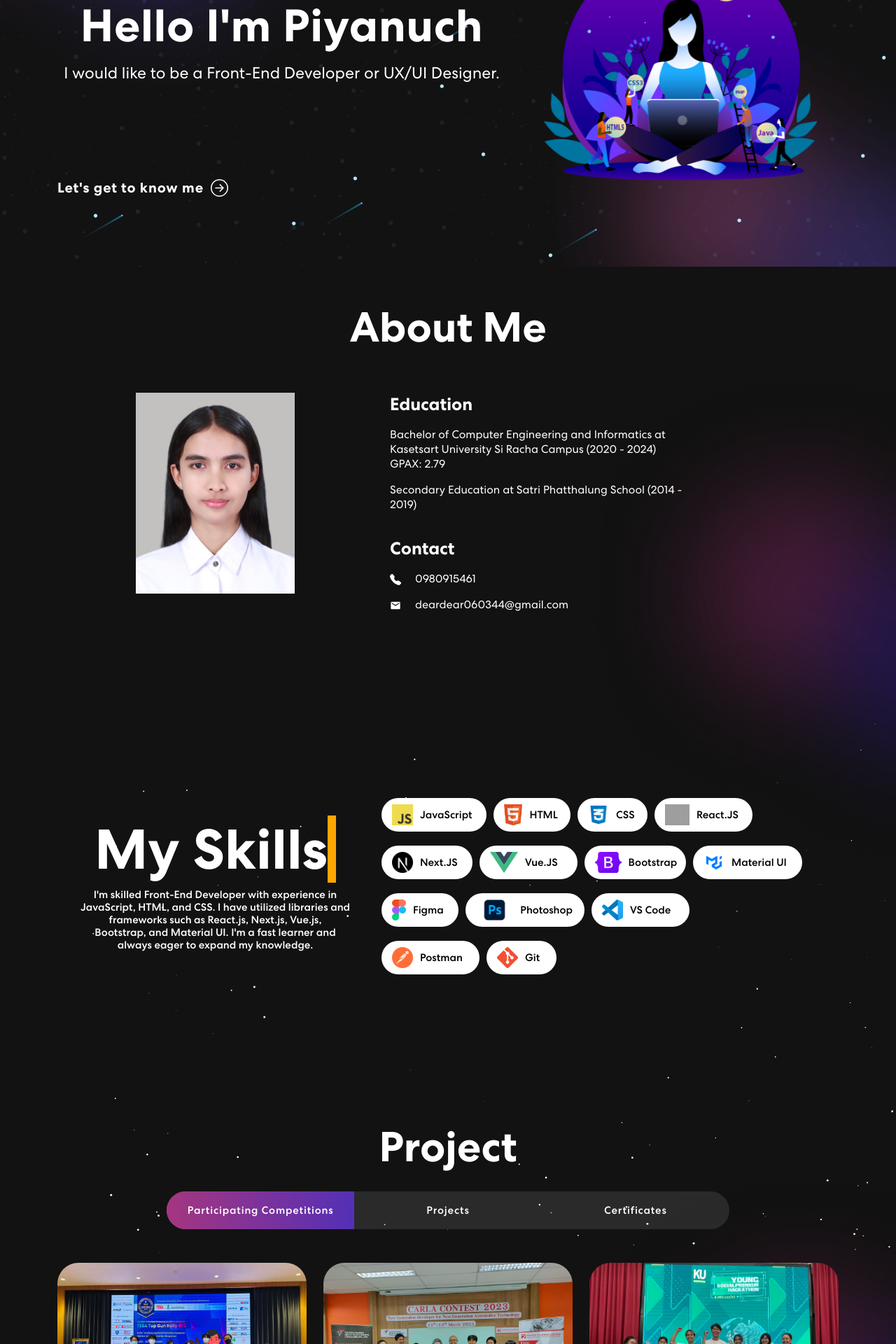
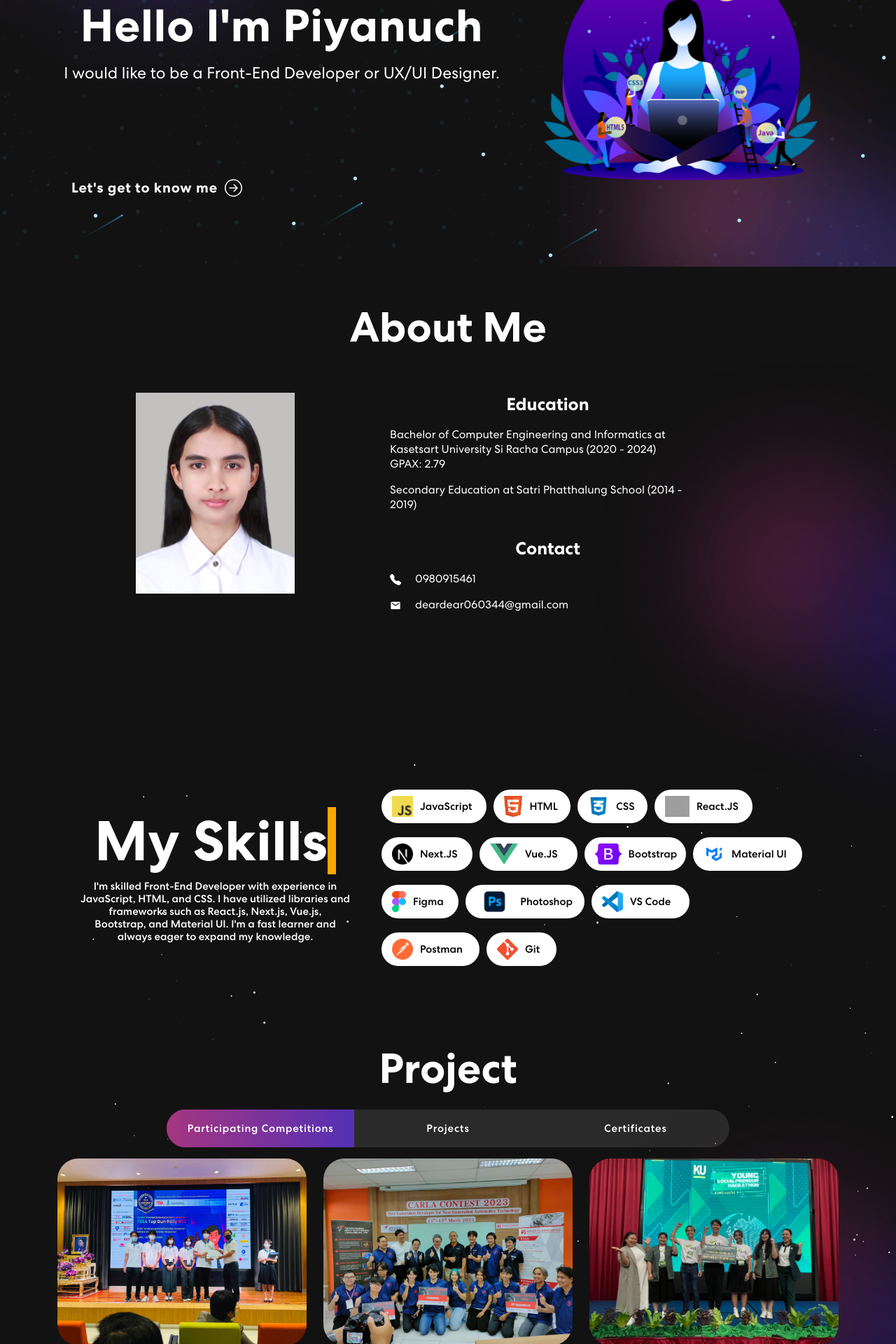
Before and after one commit to PiyanuchTH/Portfolio, a React (Create React App) app: page / in a window 1280 px wide. Shown: the part 280-2200 px from the top of the page at 70% size. Built offline with nearby package versions, Linux system fonts and the light colour scheme; grey boxes are pictures that could not be loaded.

Commit message:
แก้ไขบางส่วนที่ยังไม่เรียบร้อย

```diff
--- a/src/component/AboutMe.js
+++ b/src/component/AboutMe.js
@@ -29,7 +29,7 @@ export const AboutMe = () => {
           <Col xs={12} md={6} xl={5}>
             <TrackVisibility>
               {({ isVisible }) => (
-                <div
+                <div style={{paddingBottom:50}}
                   className={
                     isVisible ? "animate__animated animate__zoomIn" : ""
                   }
@@ -44,7 +44,7 @@ export const AboutMe = () => {
             </TrackVisibility>
           </Col>
           <Col xs={12} md={6} xl={5}>
-          <p style={{textAlign:"left",fontSize:25 , fontWeight:'bold'}}>Education</p>
+          <p style={{textAlign:"center",fontSize:25 , fontWeight:'bold'}}>Education</p>
             <p style={{textAlign:"left"}}>
               Bachelor of Computer Engineering and Informatics at
               Kasetsart University Si Racha Campus (2020 - 2024)
@@ -52,7 +52,7 @@ export const AboutMe = () => {
             </p>
             <p style={{textAlign:"left"}}>Secondary Education at Satri Phatthalung School (2014 - 2019)</p>
 
-            <p style={{textAlign:"left",fontSize:25 , fontWeight:'bold',paddingTop:20}}>Contact</p>
+            <p style={{textAlign:"center",fontSize:25 , fontWeight:'bold',paddingTop:20}}>Contact</p>
             <p style={{textAlign:"left"}}> <BsFillTelephoneFill style={{marginRight:20}}/>0980915461</p>
             <p style={{textAlign:"left"}}> <MdEmail style={{marginRight:20}} />deardear060344@gmail.com</p>
           </Col>
--- a/src/component/Banner.js
+++ b/src/component/Banner.js
@@ -38,7 +38,7 @@ export const Banner = () => {
                     }
                     onClick={() => onUpdateActiveLink("aboutme")}
                   >
-                    <div style={{paddingTop:60,display: "flex",
+                    <div style={{paddingTop:60,paddingLeft:20 ,display: "flex",
                   alignItems: 'center',
                   justifyContent: 'flex-start',}}>
                       <button>
--- a/src/component/Intern.js
+++ b/src/component/Intern.js
@@ -22,7 +22,7 @@ export const Intern = () => {
             </Col>
             <Row style={{ paddingTop: "30px" }}>
               <Col xs={12} md={5}>
-                <div style={{ display: "flex", justifyContent: "center" }}>
+                <div style={{ display: "flex", justifyContent: "center", paddingBottom: 40  }}>
                   <img
                     src={intern}
                     alt="intern"
--- a/src/component/Projects.js
+++ b/src/component/Projects.js
@@ -129,7 +129,7 @@ export const Projects = () => {
     <section className="project" id="project">
       <Container>
         <Row>
-          <Col size={12} style={{paddingBottom:40}}>
+          <Col size={12} >
             <TrackVisibility>
               {({ isVisible }) => (
                 <div
@@ -137,14 +137,11 @@ export const Projects = () => {
                     isVisible ? "animate__animated animate__fadeIn" : ""
                   }
                 >
-                  <h2 style={{paddingBottom:20}} >Project</h2>
-
-
-
+                  <h2 style={{paddingBottom:15}} >Project</h2>
                   <Tab.Container id="projects-tabs" defaultActiveKey="first" activeKey={activeKey} onSelect={handleSelect}>
                     <Nav
                       variant="pills"
-                      className="mb-5 justify-content-center align-items-center"
+                      className="mb-3 justify-content-center align-items-center"
                       id="pills-tab"
                     >
                       <Nav.Item>
--- a/src/component/Skills.js
+++ b/src/component/Skills.js
@@ -46,7 +46,7 @@ export const Skills = () => {
       <Container>
         <Row>
           <div>
-            <Row style={{ paddingBottom: 100, paddingTop: 150 }}>
+            <Row style={{  paddingTop: 130 }}>
               <Col
                 xs={12}
                 md={5}
```
